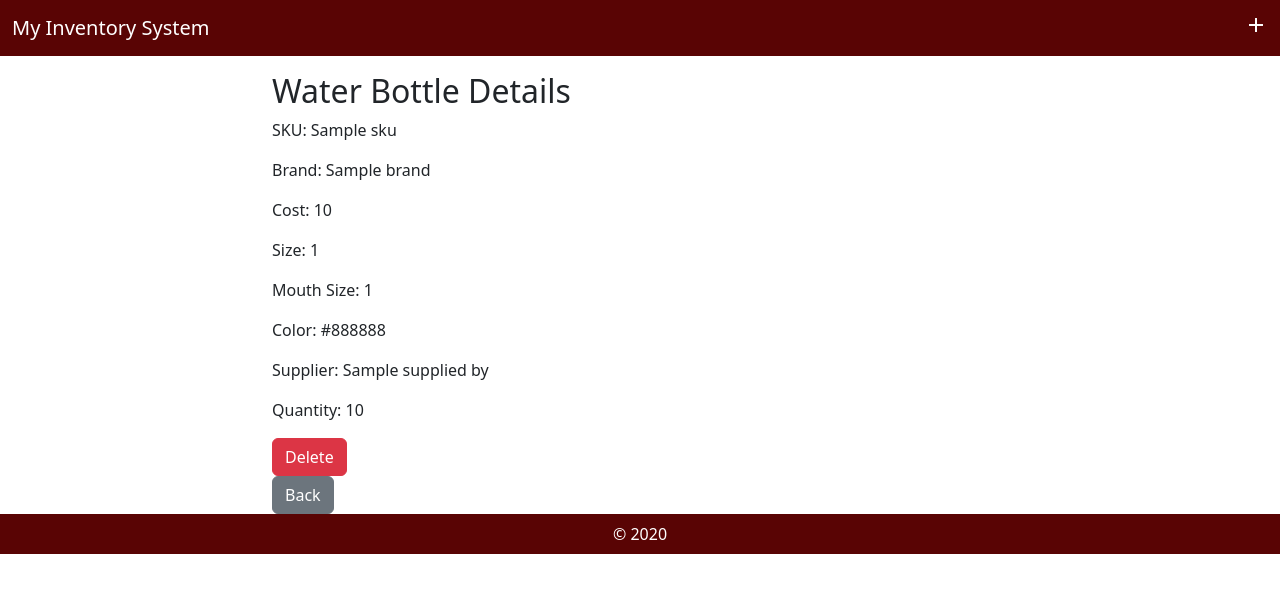
After one commit to rebekahtorre/M6P-DjangoForms-ArellanoPeducaTorre, a Django app: template MyInventorySystem/MyInventoryApp/templates/MyInventoryApp/view_bottle_details.html in a window 1280 px wide. The commit adds this page. Shown: the top 593 px of the page. Run offline with Django 3.2, Linux system fonts and the light colour scheme; the template is opened without the code that fills it: most values are stand-ins (such as "Sample title", 1, 10 or a date in 2020); some libraries are stand-ins or nearby versions.

Commit message:
fixed view bottle details issues

```diff
--- a/MyInventorySystem/MyInventoryApp/templates/MyInventoryApp/add_bottle.html
+++ b/MyInventorySystem/MyInventoryApp/templates/MyInventoryApp/add_bottle.html
@@ -7,11 +7,12 @@
     <div class="col-md-10">
         <div class="col-10">
             <div class="card">
-                <div class="card-header">
+                <div class="carad-header">
                     <b>Water Bottle Details:</b>
                 </div>
                 <div class="card-body">
                     <form id="add_bottle_form" method="POST">
+                        {% csrf_token %}
                         <!-- SKU -->
                          <div class="mb-3">
                             <label for="sku" class="form-label">SKU</label>
--- /dev/null
+++ b/MyInventorySystem/MyInventoryApp/templates/MyInventoryApp/view_bottle_details.html
@@ -0,0 +1,22 @@
+{% extends 'MyInventoryApp/base.html' %}
+
+{% block content %}
+<h2>Water Bottle Details</h2>
+
+<p>SKU: {{ bottle.sku }}</p>
+<p>Brand: {{ bottle.brand }}</p>
+<p>Cost: {{ bottle.cost }}</p>
+<p>Size: {{ bottle.size }}</p>
+<p>Mouth Size: {{ bottle.mouth_size }}</p>
+<p>Color: {{ bottle.color }}</p>
+<p>Supplier: {{ bottle.supplied_by.name }}</p>
+<p>Quantity: {{ bottle.current_quantity }}</p>
+
+<form action="{% url 'delete_bottle' bottle.id %}" method="POST">
+    {% csrf_token %}
+    <button type="submit" class="btn btn-danger">Delete</button>
+</form>
+
+<a href="{% url 'view_bottles' %}" class="btn btn-secondary">Back</a>
+
+{% endblock %}
--- a/MyInventorySystem/MyInventoryApp/urls.py
+++ b/MyInventorySystem/MyInventoryApp/urls.py
@@ -32,4 +32,7 @@ urlpatterns = [
     path('manage_account/<int:pk>/', views.manage_account, name='manage_account'),
     path('change_password/<int:pk>/', views.change_password, name='change_password'),
     path('delete_account/<int:pk>/', views.delete_account, name='delete_account'),
+
+    path('view_bottle_details/<int:pk>/', views.view_bottle_details, name='view_bottle_details'),
+    path('delete_bottle/<int:pk>', views.delete_bottle, name='delete_bottle'),
 ]
```
Also changed, not shown: MyInventorySystem/MyInventoryApp/templates/MyInventoryApp/view_bottles.html (+7 -0 lines), MyInventorySystem/MyInventoryApp/views.py (+9 -0 lines), MyInventorySystem/db.sqlite3.
